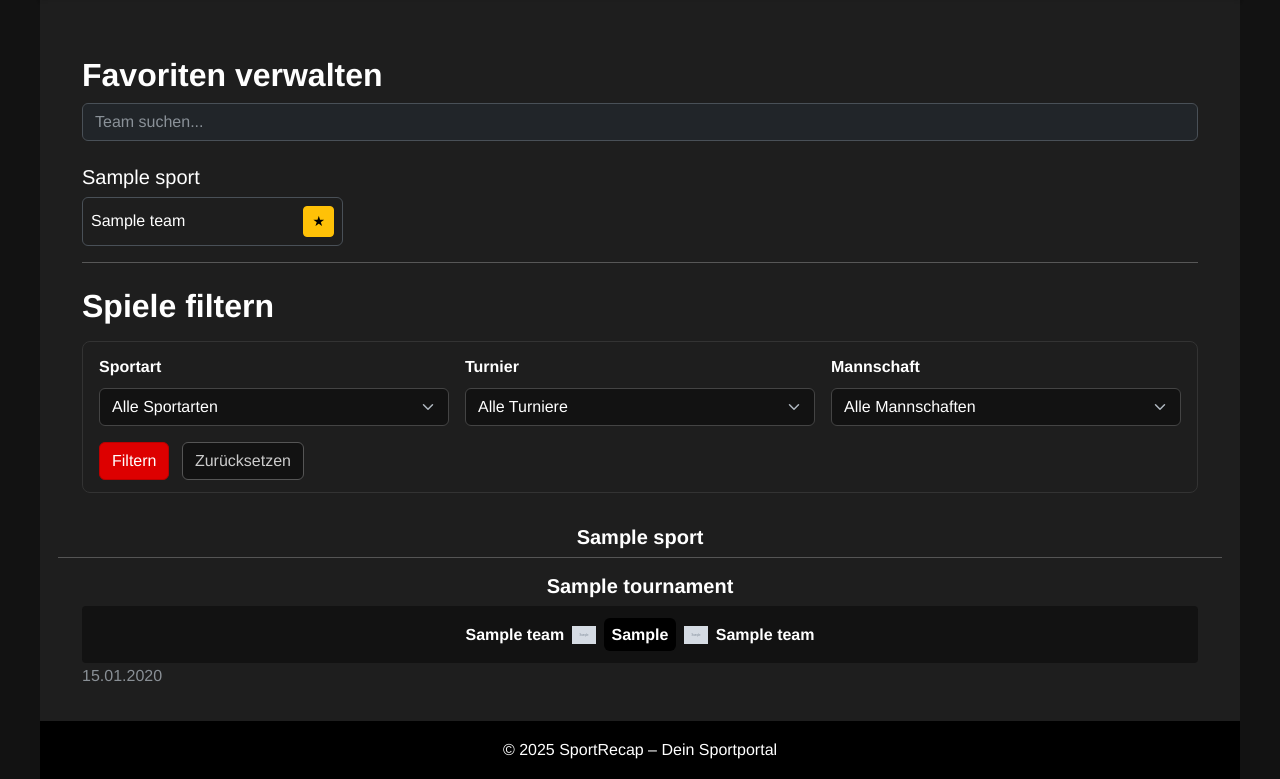
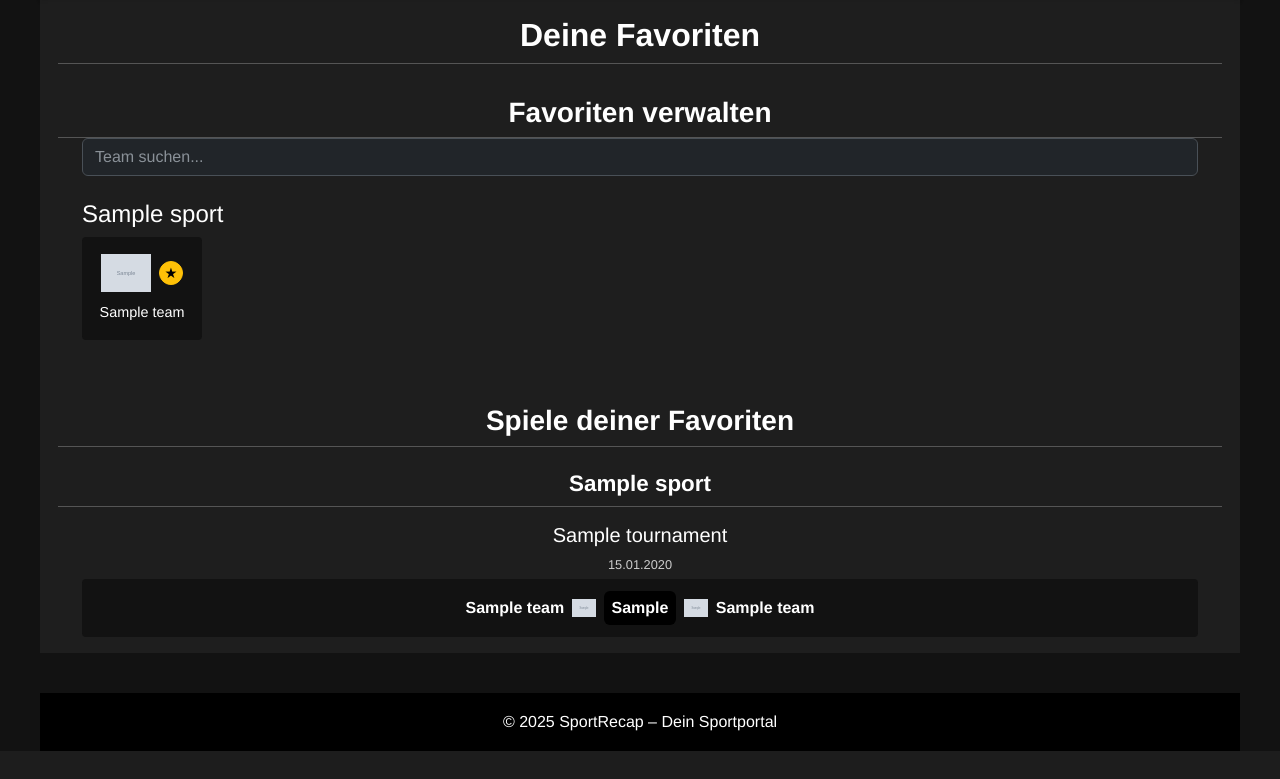
Before and after one commit to Simon3107/sportsrecap, a Django app: page /favoriten/ in a window 1280 px wide. Shown: the part 49-828 px from the top of the page. After the commit the page ends 800 px from the top, so only its background shows below. Run offline with Django 5.2, Linux system fonts and the light colour scheme; a user stored in the database is signed in; tables that the repository leaves empty hold one stand-in row (values such as "Sample post"); grey boxes marked "Sample" are stand-in pictures; parts of the project's set-up code (start-up, migrations or seed data) failed here and were passed over.

Commit message:
einheitliches Design

```diff
--- a/core/templates/base.html
+++ b/core/templates/base.html
@@ -8,6 +8,8 @@
   <link href="https://cdn.jsdelivr.net/npm/bootstrap@5.3.0/dist/css/bootstrap.min.css" rel="stylesheet">
   <link rel="stylesheet" href="{% static 'styles.css' %}?v=1.1">
   <link href="https://cdnjs.cloudflare.com/ajax/libs/font-awesome/6.4.0/css/all.min.css" rel="stylesheet">
+  <link rel="icon" type="image/png" href="{% static 'sportrecap_logo.png' %}">
+
 
   <meta name="viewport" content="width=device-width, initial-scale=1">
 </head>
--- a/core/templates/favorite_matches.html
+++ b/core/templates/favorite_matches.html
@@ -3,94 +3,69 @@
 
 {% block content %}
 <div class="container">
-
+  <h1 class="section-title mb-4">Deine Favoriten</h1>
 
   <!-- Favoriten-Suchfeld + Hinzufügen -->
-  <h2 class="mt-5">Favoriten verwalten</h2>
+  <section class="mb-5">
+    <h2 class="section-title">Favoriten verwalten</h2>
+
     <div class="mb-4">
       <input type="text" id="team-search" class="form-control" placeholder="Team suchen...">
     </div>
 
     <div id="team-list">
       {% for group in sports_with_teams %}
-      <h5 class="mt-4">{{ group.sport.name }}</h5>
-      <div class="row mb-3">
+        <h4 class="mt-4">{{ group.sport.name }}</h4>
+        <div class="d-flex flex-wrap gap-4">
           {% for team in group.teams %}
-          <div class="col-md-3 team-item" data-name="{{ team.name|lower }}">
-            <div class="d-flex align-items-center justify-content-between border p-2 rounded">
-              <span>{{ team.name }}</span>
-              <button class="btn btn-sm {% if team.id in favorite_ids %}btn-warning{% else %}btn-outline-secondary{% endif %} toggle-fav" data-team-id="{{ team.id }}">
-                {% if team.id in favorite_ids %}★{% else %}+{% endif %}
+            <div class="team-item" data-name="{{ team.name|lower }}">
+              <div class="match-row text-center p-3 d-flex flex-column align-items-center" style="width: 120px;">
+                <div class="d-flex align-items-center justify-content-center mb-2">
+                  <a href="{% url 'sport_matches' team.sport.id %}?team={{ team.id }}">
+                    <img src="{% if team.logo %}{{ team.logo.url }}{% else %}/media/team_logos/default_logo.png{% endif %}"
+                        alt="{{ team.name }}" class="team-logo me-2" style="height: 40px; object-fit: contain;">
+                  </a>
+                  <form action="{% url 'toggle_favorite' team.id %}" method="post" class="favorite-form">
+                    {% csrf_token %}
+                    <button type="submit" class="favorite-btn {% if team.id in favorite_ids %}active{% endif %}"
+                            title="{% if team.id in favorite_ids %}Aus Favoriten entfernen{% else %}Zu Favoriten hinzufügen{% endif %}">
+                      {% if team.id in favorite_ids %}★{% else %}☆{% endif %}
                     </button>
+                  </form>
+                </div>
+                <div style="font-size: 0.9rem;">
+                  <a href="{% url 'sport_matches' team.sport.id %}?team={{ team.id }}" class="text-white text-decoration-none">
+                    {{ team.name }}
+                  </a>
+                </div>
               </div>
             </div>
           {% endfor %}
         </div>
       {% endfor %}
     </div>
+  </section>
 
-  <hr>
-
-  <!-- Neue Position der Filterüberschrift -->
-  <h2 class="mb-3">Spiele filtern</h2>
-
-  <!-- Filter-Formular -->
-  <div class="card mb-4">
-    <div class="card-body">
-      <form method="get" class="row g-3">
-        <div class="col-md-4">
-          <label for="sport" class="form-label">Sportart</label>
-          <select name="sport" id="sport" class="form-select">
-            <option value="">Alle Sportarten</option>
-            {% for sport in all_sports %}
-              <option value="{{ sport.id }}" {% if selected_sport == sport.id %}selected{% endif %}>{{ sport.name }}</option>
-            {% endfor %}
-          </select>
-        </div>
-        <div class="col-md-4">
-          <label for="tournament" class="form-label">Turnier</label>
-          <select name="tournament" id="tournament" class="form-select">
-            <option value="">Alle Turniere</option>
-            {% for tournament in all_tournaments %}
-              <option value="{{ tournament.id }}" {% if selected_tournament == tournament.id %}selected{% endif %}>{{ tournament.name }}</option>
-            {% endfor %}
-          </select>
-        </div>
-        <div class="col-md-4">
-          <label for="team" class="form-label">Mannschaft</label>
-          <select name="team" id="team" class="form-select">
-            <option value="">Alle Mannschaften</option>
-            {% for team in all_teams %}
-              <option value="{{ team.id }}" {% if selected_team == team.id %}selected{% endif %}>{{ team.name }}</option>
-            {% endfor %}
-          </select>
-        </div>
-        <div class="col-12">
-          <button type="submit" class="btn btn-primary">Filtern</button>
-          <a href="{% url 'favorite_matches' %}" class="btn btn-outline-secondary ms-2">Zurücksetzen</a>
-        </div>
-      </form>
-    </div>
-  </div>
-
+  <h2 class="section-title" style="margin-bottom: 1rem;">Spiele deiner Favoriten</h2>
     <!-- Ergebnisse -->
     {% if sports_data %}
       {% for sport_data in sports_data %}
-      <h2 class="section-title">
+        <h3 class="section-title">
           <a href="{% url 'sport_matches' sport_data.sport.id %}" class="text-decoration-none hover-red text-white">
             {{ sport_data.sport.name }}
           </a>
-      </h2>
+        </h3>
 
         {% for tournament, matches in sport_data.tournaments.items %}
-        <h3 class="tournament-title">
+          <h4 class="tournament-title">
             <a href="{% url 'sport_matches' sport_data.sport.id %}?tournament={{ tournament.id }}" class="text-decoration-none hover-red text-white">
               {{ tournament.name }}
             </a>
-        </h3>
+          </h4>
 
           {% for match in matches %}
             <a href="{% url 'match_detail' match.id %}" class="match-row-link">
+              <div class="match-infos">{{ match.match_date|date:"d.m.Y" }}</div>
               <div class="match-row">
                 <div class="team team-left">
                   <span>{{ match.team1.name }}</span>
@@ -113,9 +88,7 @@
                 </div>
               </div>
             </a>
-          <p class="text-muted mb-4" style="margin-top: -0.5rem;">
-            {{ match.match_date|date:"d.m.Y" }}
-          </p>
+
           {% endfor %}
         {% endfor %}
       {% endfor %}
@@ -128,6 +101,7 @@
         {% endif %}
       </div>
     {% endif %}
+  </section>
 </div>
 
 <!-- Hover-Farbe über CSS -->
@@ -137,11 +111,14 @@
 }
 </style>
 
+<script src="https://code.jquery.com/jquery-3.6.0.min.js"></script>
 <script>
-document.addEventListener('DOMContentLoaded', function () {
+$(document).ready(function() {
+  // Suchfunktion
   const searchInput = document.getElementById('team-search');
   const teamItems = document.querySelectorAll('.team-item');
 
+  if (searchInput) {
     searchInput.addEventListener('input', function () {
       const query = this.value.toLowerCase();
       teamItems.forEach(item => {
@@ -149,31 +126,29 @@ document.addEventListener('DOMContentLoaded', function () {
         item.style.display = name.includes(query) ? 'block' : 'none';
       });
     });
-
-  document.querySelectorAll('.toggle-fav').forEach(button => {
-    button.addEventListener('click', function () {
-      const teamId = this.dataset.teamId;
-      fetch(`/favorit/${teamId}/`, {
-        method: 'POST',
-        headers: {
-          'X-CSRFToken': '{{ csrf_token }}',
-          'X-Requested-With': 'XMLHttpRequest'
-        }
-      })
-      .then(response => response.json())
-      .then(data => {
-        if (data.status === 'added') {
-          this.classList.remove('btn-outline-secondary');
-          this.classList.add('btn-warning');
-          this.textContent = '★';
-        } else {
-          this.classList.remove('btn-warning');
-          this.classList.add('btn-outline-secondary');
-          this.textContent = '+';
   }
 
-        location.reload();
-      });
+  // Favoriten-Buttons
+  $('.favorite-form').submit(function(e) {
+    e.preventDefault();
+    const form = $(this);
+    const button = form.find('.favorite-btn');
+
+    $.ajax({
+      type: 'POST',
+      url: form.attr('action'),
+      data: form.serialize(),
+      headers: { 'X-Requested-With': 'XMLHttpRequest' },
+      success: function(response) {
+        if (response.status === 'added') {
+          button.addClass('active').html('★').attr('title', 'Aus Favoriten entfernen');
+        } else {
+          button.removeClass('active').html('☆').attr('title', 'Zu Favoriten hinzufügen');
+        }
+      },
+      error: function(xhr, status, error) {
+        console.error('Error:', error);
+      }
     });
   });
 });
--- a/core/templates/index.html
+++ b/core/templates/index.html
@@ -3,7 +3,7 @@
 
 {% block content %}
 <section class="latest-matches-section">
-  <h2 class="section-title">Neueste Spiele</h2>
+  <h1 class="section-title" style="margin-bottom: 0;">Neueste Spiele</h1>
 
 <!--  WAS MACHT DAS???
 
--- a/core/templates/sport_matches.html
+++ b/core/templates/sport_matches.html
@@ -3,7 +3,7 @@
 {% block title %}{{ sport.name }} – Spiele{% endblock %}
 
 {% block content %}
-  <h2 class="section-title">{{ sport.name }} - Spiele</h2>
+  <h1 class="section-title">{{ sport.name }} - Spiele</h1>
 
   {% include 'filter_template.html' %}
 
--- a/core/views.py
+++ b/core/views.py
@@ -116,7 +116,8 @@ def profile(request):
     comments = Comment.objects.filter(user=user).order_by('-created_at')
 
     # Favorisierte Teams
-    favorite_teams = FavoriteTeam.objects.filter(user=user).select_related('team')
+    favorite_teams = FavoriteTeam.objects.filter(user=user).select_related('team', 'team__sport').order_by('team__sport__name')
+
 
     # Letzte Spiele je Team (z. B. 5)
     team_matches = {}
--- a/static/styles.css
+++ b/static/styles.css
@@ -218,7 +218,14 @@ footer {
   padding: 0.5rem 0; /* nur etwas vertikale Luft für Text + Linie */
 }
 
+h1.section-title {
+  font-size: 2rem;
+  margin-bottom: 1rem; }
+h2.section-title {
+  font-size: 1.75rem;}
 
+h3.section-title { font-size: 1.4rem; }
+h4.section-title { font-size: 1.2rem; }
 
 .tournament-title {
     color: #d00;
@@ -458,3 +465,10 @@ match-detail-row {
   .hover-red:hover {
     color: #d00 !important;
   }
+
+#live-search:focus,
+#team-search:focus {
+  outline: none;
+  box-shadow: none;
+  border-color: #ffffff;
+}
```
Also changed, not shown: core/templates/profile.html (+61 -48 lines). Lines whose indentation alone changed are shown as unchanged.
